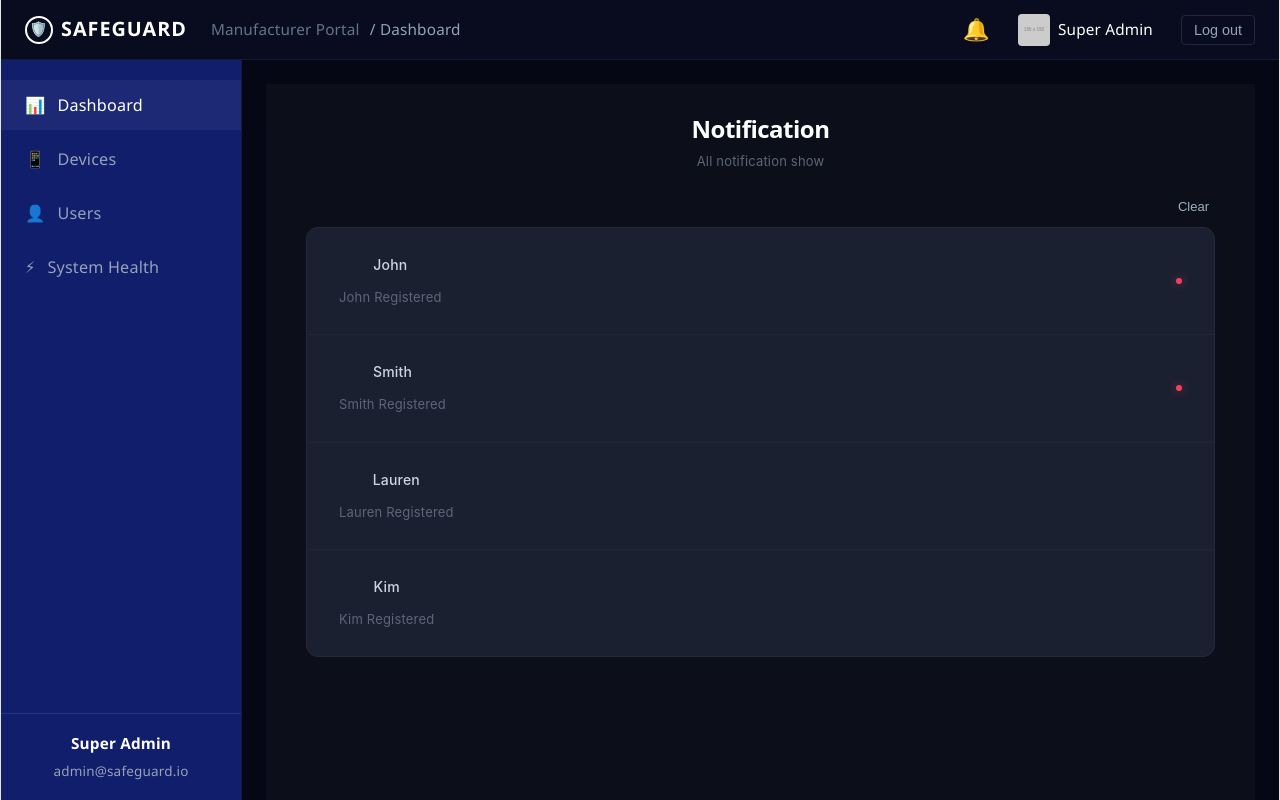
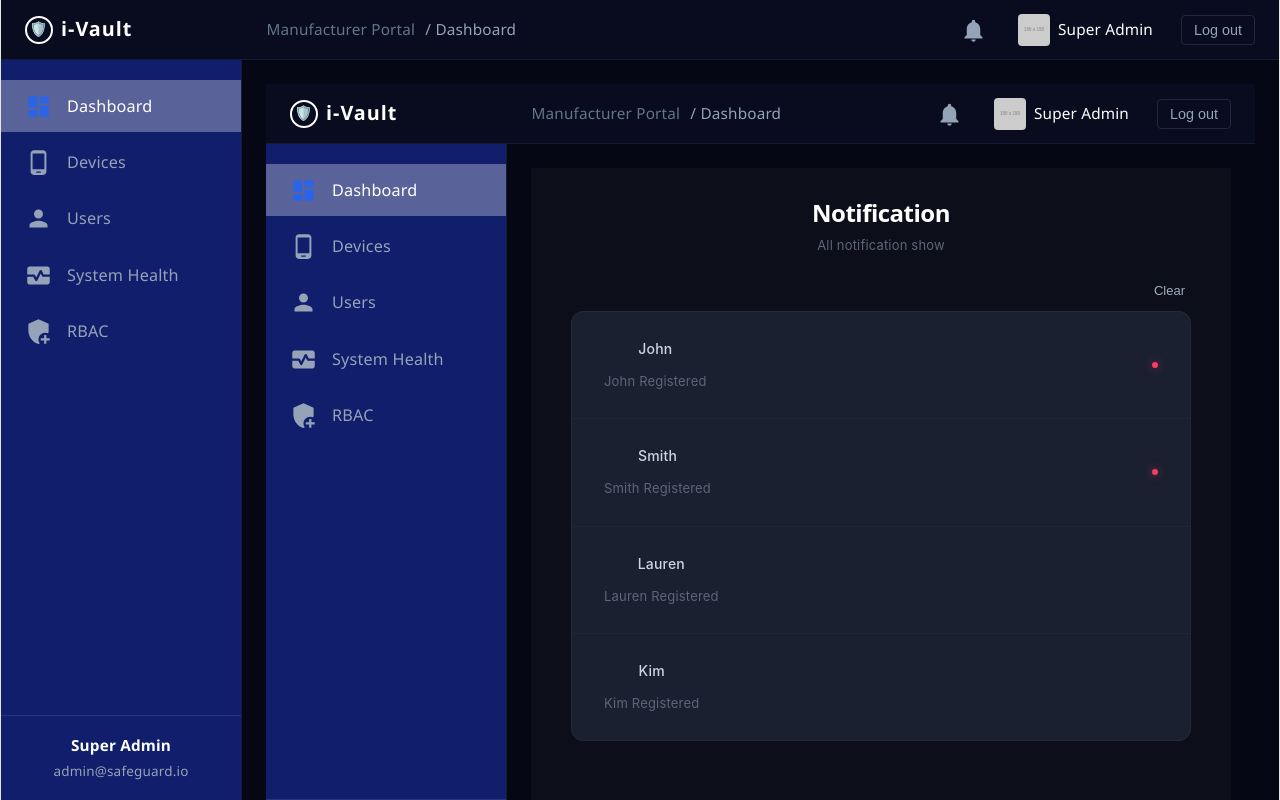
Before and after one commit to umaishasan/ivaultWeb, a React (Vite) app: page / in a window 1280 px wide. Built offline with nearby package versions, Linux system fonts and the light colour scheme.

Commit message:
update file fixesss

```diff
--- a/src/CommonPage/CommonPage.css
+++ b/src/CommonPage/CommonPage.css
@@ -48,6 +48,7 @@
 }
 
 .breadcrumbs {
+  padding-left: 110px;
   font-size: 0.85rem;
   color: #64748b;
 }
@@ -144,9 +145,24 @@
   cursor: pointer;
 }
 
+.navlinkIcon{
+  color: inherit;
+  transition: color 0.3s ease;
+}
+
+.navLink:hover .navlinkIcon {
+  color: #2A65E9; /* Hover karne par sirf icon purple hoga */
+}
+
+/* 2. Jab navLink ACTIVE ho, to uske andar ke icon ka color */
+.activeNavLink .navlinkIcon {
+  color: #2A65E9 !important; /* Active state mein sirf icon purple rahega */
+}
+
 .navLink:hover, .activeNavLink {
   color: #ffffff;
-  background-color: rgba(255, 255, 255, 0.05);
+  background-color: rgba(255, 255, 255, 0.3);
+
 }
 
 .sidebarFooter {
@@ -162,7 +178,7 @@
 .sidebarFooterEmail {
   font-size: 0.75rem;
   color: #94a3b8;
-  margin-top: 2px;
+  margin-top: 0%;
 }
 
 /* --- CONTENT AREA & FOOTER --- */
@@ -222,7 +238,7 @@
   position: absolute;
   top: 42px; /* Standard navbar alignment below the avatar */
   right: 0;
-  background-color: #5d75a8; /* Dynamic semi-transparent blue hue matching image */
+  background-color: #122269; /* Dynamic semi-transparent blue hue matching image */
   border: 1px solid rgba(255, 255, 255, 0.15);
   border-radius: 6px;
   min-width: 190px;
@@ -250,9 +266,14 @@
   transition: background-color 0.15s ease;
 }
 
+.dropdownItem:hover .navlinkIcon {
+  color: #2A65E9; /* Hover karne par sirf icon purple hoga */
+}
+
 /* Item hover state highlighting */
 .dropdownItem:hover {
-  background-color: rgba(255, 255, 255, 0.15);
+  color: #ffffff;
+  background-color: rgba(255, 255, 255, 0.3);
 }
 
 /* SVG icon scale consistency */
--- a/src/CommonPage/CommonPage.tsx
+++ b/src/CommonPage/CommonPage.tsx
@@ -1,5 +1,12 @@
 import React, { type ReactNode, useState, useRef, useEffect } from 'react';
 import "./CommonPage.css"; // Direct standard CSS import
+import DashboardIcon from '@mui/icons-material/Dashboard';
+import PhoneAndroidIcon from '@mui/icons-material/PhoneAndroid';
+import PersonIcon from '@mui/icons-material/Person';
+import MonitorHeartIcon from '@mui/icons-material/MonitorHeart';
+import AddModeratorIcon from '@mui/icons-material/AddModerator';
+import NotificationsIcon from '@mui/icons-material/Notifications';
+import DriveFileRenameOutlineIcon from '@mui/icons-material/DriveFileRenameOutline';
 
 interface CommonPageProps {
   children?: ReactNode;
@@ -50,7 +57,7 @@ export const CommonPage: React.FC<CommonPageProps> = ({
         <div className="leftHeader">
           <div className="logoArea">
             <span className="logoIcon">🛡️</span>
-            <span>SAFEGUARD</span>
+            <span>i-Vault</span>
           </div>
           <div className="breadcrumbs">
             <span>Manufacturer Portal</span>
@@ -60,7 +67,7 @@ export const CommonPage: React.FC<CommonPageProps> = ({
 
         <div className="rightHeader">
           <div className="notificationIcon" title="Notifications">
-            🔔
+            <NotificationsIcon style={{ marginRight: '3px', verticalAlign: 'middle' }}/>
           </div>
 
           {/* Wrapper with ref to handle click-outside */}
@@ -76,13 +83,9 @@ export const CommonPage: React.FC<CommonPageProps> = ({
 
             {/* Floating Edit Profile Dropdown */}
             {isDropdownOpen && (
-              <div className="profileDropdown">
+              <div className="profileDropdown" >
                 <button className="dropdownItem" onClick={handleEditProfile}>
-                  <svg className="dropdownIcon" width="16" height="16" viewBox="0 0 24 24" fill="none" stroke="currentColor" strokeWidth="2.5" strokeLinecap="round" strokeLinejoin="round">
-                    <path d="M20 21v-2a4 4 0 0 0-4-4H8a4 4 0 0 0-4 4v2"></path>
-                    <circle cx="12" cy="7" r="4"></circle>
-                    <line x1="16" y1="11" x2="22" y2="11"></line>
-                  </svg>
+                  <DriveFileRenameOutlineIcon className='navlinkIcon' style={{ marginRight: '3px', verticalAlign: 'middle' }}/>
                   Edit Profile
                 </button>
               </div>
@@ -100,16 +103,29 @@ export const CommonPage: React.FC<CommonPageProps> = ({
         <aside className="sidebar">
           <div className="navLinks">
             <a href="#dashboard" className="navLink activeNavLink">
-              <span>📊</span> Dashboard
+              <span>
+                <DashboardIcon className='navlinkIcon' style={{ marginRight: '3px', verticalAlign: 'middle' }}/>
+              </span> Dashboard
             </a>
             <a href="#devices" className="navLink">
-              <span>📱</span> Devices
+              <span>
+                <PhoneAndroidIcon className='navlinkIcon' style={{ marginRight: '3px', verticalAlign: 'middle' }}/>
+              </span> Devices
             </a>
             <a href="#users" className="navLink">
-              <span>👤</span> Users
+              <span>
+                <PersonIcon className='navlinkIcon' style={{ marginRight: '3px', verticalAlign: 'middle' }}/>
+              </span> Users
             </a>
             <a href="#health" className="navLink">
-              <span>⚡</span> System Health
+              <span>
+                <MonitorHeartIcon className='navlinkIcon' style={{ marginRight: '3px', verticalAlign: 'middle' }}/>
+              </span> System Health
+            </a>
+            <a href="#rbac" className="navLink">
+              <span>
+                <AddModeratorIcon className='navlinkIcon' style={{ marginRight: '3px', verticalAlign: 'middle' }}/>
+              </span> RBAC
             </a>
           </div>
 
--- a/src/Dashboard/Dashboard.tsx
+++ b/src/Dashboard/Dashboard.tsx
@@ -1,5 +1,6 @@
 import React from 'react';
 import './dashboard.css';
+import { CommonPage } from '../CommonPage/CommonPage';
 
 // SVG Icons directly added for a modern clean look matching the UI Mockup
 const ShieldIcon = () => (
@@ -25,6 +26,7 @@ const safeData = [
 
 export function DashboardContent() {
   return (
+    <CommonPage>
         <div className="dashboard-container">
           {/* Upper Titles */}
           <div className="dashboard-header">
@@ -116,5 +118,6 @@ export function DashboardContent() {
             </div>
           </div>
         </div>
+    </CommonPage>
   );
 }
--- a/src/EditProfile/EditProfile.tsx
+++ b/src/EditProfile/EditProfile.tsx
@@ -1,5 +1,6 @@
 import React, { useState } from 'react';
 import './EditProfile.css';
+import { CommonPage } from '../CommonPage/CommonPage';
 
 export function EditProfileContent() {
   const [email, setEmail] = useState('');
@@ -17,6 +18,7 @@ export function EditProfileContent() {
   };
 
   return (
+    <CommonPage>
       <div className="profile-container">
         {/* Upper Titles Header */}
         <div className="profile-header">
@@ -76,6 +78,7 @@ export function EditProfileContent() {
         </div>
       </div>
       </div>
+    </CommonPage>
   );
 }
 
--- a/src/Login/Login.tsx
+++ b/src/Login/Login.tsx
@@ -1,13 +1,16 @@
 import { useState, type FormEvent } from 'react'
+import { useNavigate } from "react-router-dom"
 import './login.css'
 
 function Login() {
   const [email, setEmail] = useState('')
   const [password, setPassword] = useState('')
+  const navigate = useNavigate();
 
   const handleSubmit = (event: FormEvent<HTMLFormElement>) => {
     event.preventDefault()
     console.log('Login attempt:', { email, password })
+    navigate('/dashboard')
   }
 
   return (
@@ -19,7 +22,7 @@ function Login() {
             <span className="lock-shape" />
           </div>
           <div>
-            <p className="brand-label">SAFEGUARD</p>
+            <p className="brand-label">i-Vault</p>
             <p className="brand-subtitle">Secure your Asset</p>
           </div>
         </header>
--- a/src/Notification/Notification.tsx
+++ b/src/Notification/Notification.tsx
@@ -1,5 +1,6 @@
 import React, { useState } from 'react';
 import './Notification.css';
+import { CommonPage } from '../CommonPage/CommonPage';
 
 // Initial state containing notifications as represented in the mockup
 const initialNotifications = [
@@ -25,7 +26,8 @@ export function NotificationContent() {
   };
 
   return (
-    <div className="notification-container">
+    <CommonPage>
+      <div className="notification-container">
       {/* Header section */}
       <div className="notification-header">
         <h1 className="notification-title">Notification</h1>
@@ -66,7 +68,8 @@ export function NotificationContent() {
           </div>
         )}
       </div>
-    </div>
+      </div>
+    </CommonPage>
   );
 }
 
```
Also changed, not shown: src/Device/Device.tsx (+5 -2 lines), src/Login/login.css (+13 -5 lines), src/RBAC/Rbac.tsx (+5 -2 lines), src/SystemHealth/SystemHealth.tsx (+5 -2 lines), src/User/User.tsx (+5 -2 lines). Lines whose indentation alone changed are shown as unchanged.
